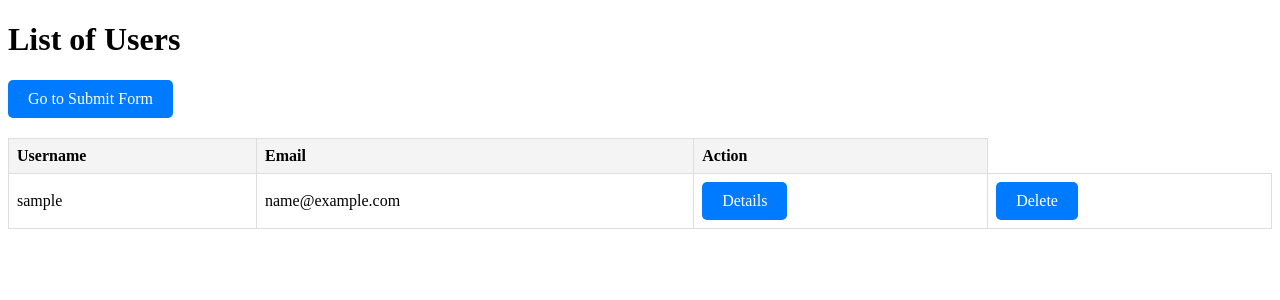
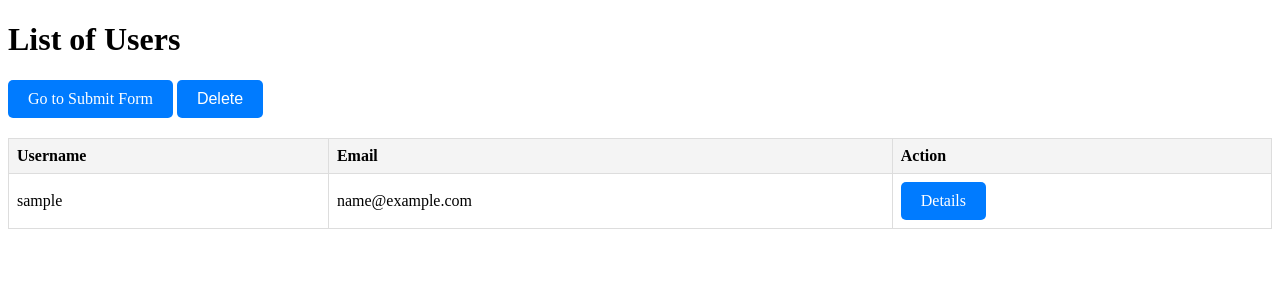
Before and after one commit to saadsgh123/AppLoom, a Flask app: page / in a window 1280 px wide. Shown: the top 300 px of the page. Run offline with Flask 3, Linux system fonts and the light colour scheme; a database or web service that is not in the repository returns one stand-in record (values such as "Sample title").

Commit message:
test db delete

```diff
--- a/routes.py
+++ b/routes.py
@@ -1,4 +1,4 @@
-from flask import Flask, request, render_template, redirect, url_for
+from flask import Flask, request, render_template, redirect, url_for, flash
 from models import storage
 from models.user import User
 
@@ -46,7 +46,11 @@ def delete(user_id):
         user = storage.find_one({'id': user_id})
         if user:
             storage.delete_one({'id': user_id})
+            flash("User deleted successfully.", "success")
+        else:
+            flash("User not found.", "error")
     return redirect(url_for('index'))
+
 
 
 
--- a/templates/index.html
+++ b/templates/index.html
@@ -55,7 +55,10 @@
                 <td>{{ user['username'] }}</td>
                 <td>{{ user['email'] }}</td>
                 <td><a href="/add/{{ user['id'] }}" class="button">Details</a></td>
-                <td><a href="/delete/{{ user['id'] }}" class="button">Delete</a></td>
+                <form action="{{ url_for('delete', user_id=user['id']) }}" method="POST" style="display:inline;">
+                    <button type="submit" class="button">Delete</button>
+                </form>
+
             </tr>
             {% endfor %}
         </tbody>
```
